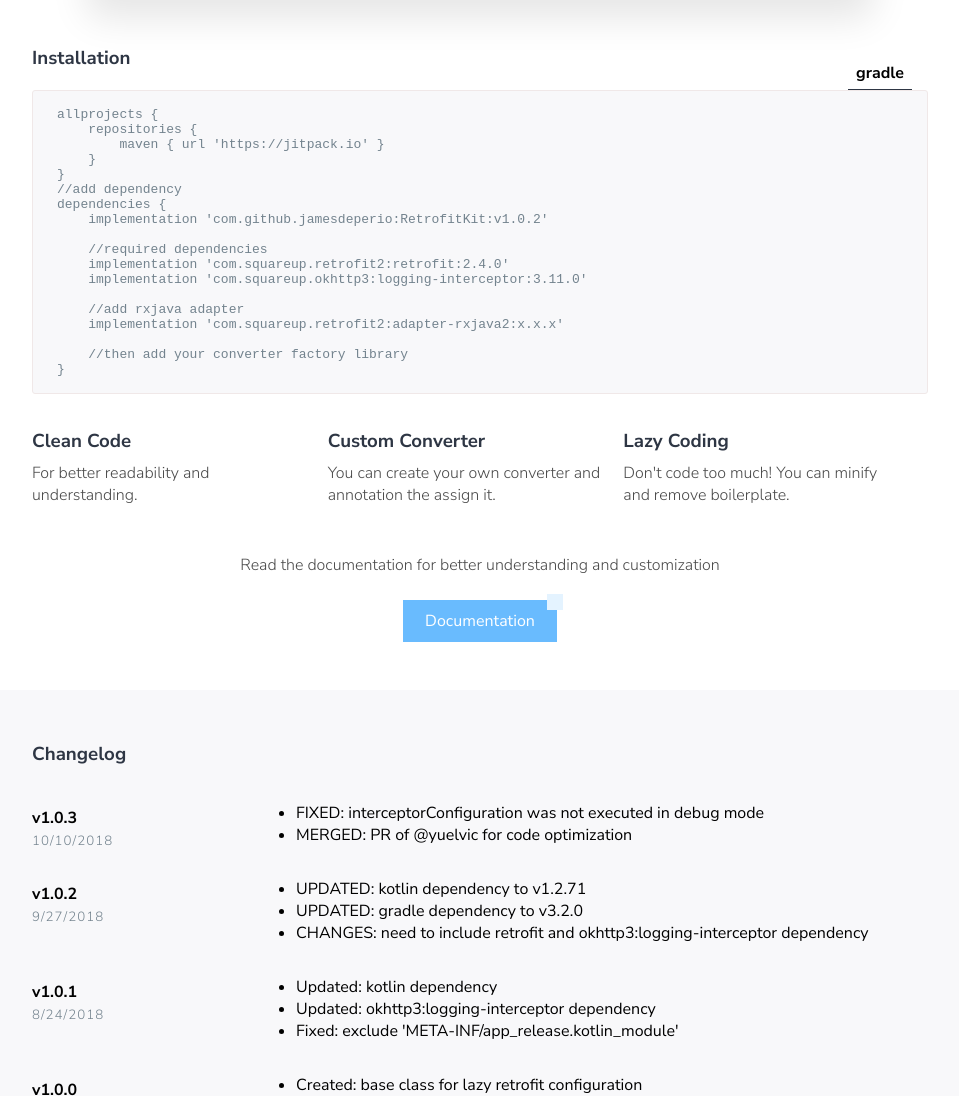
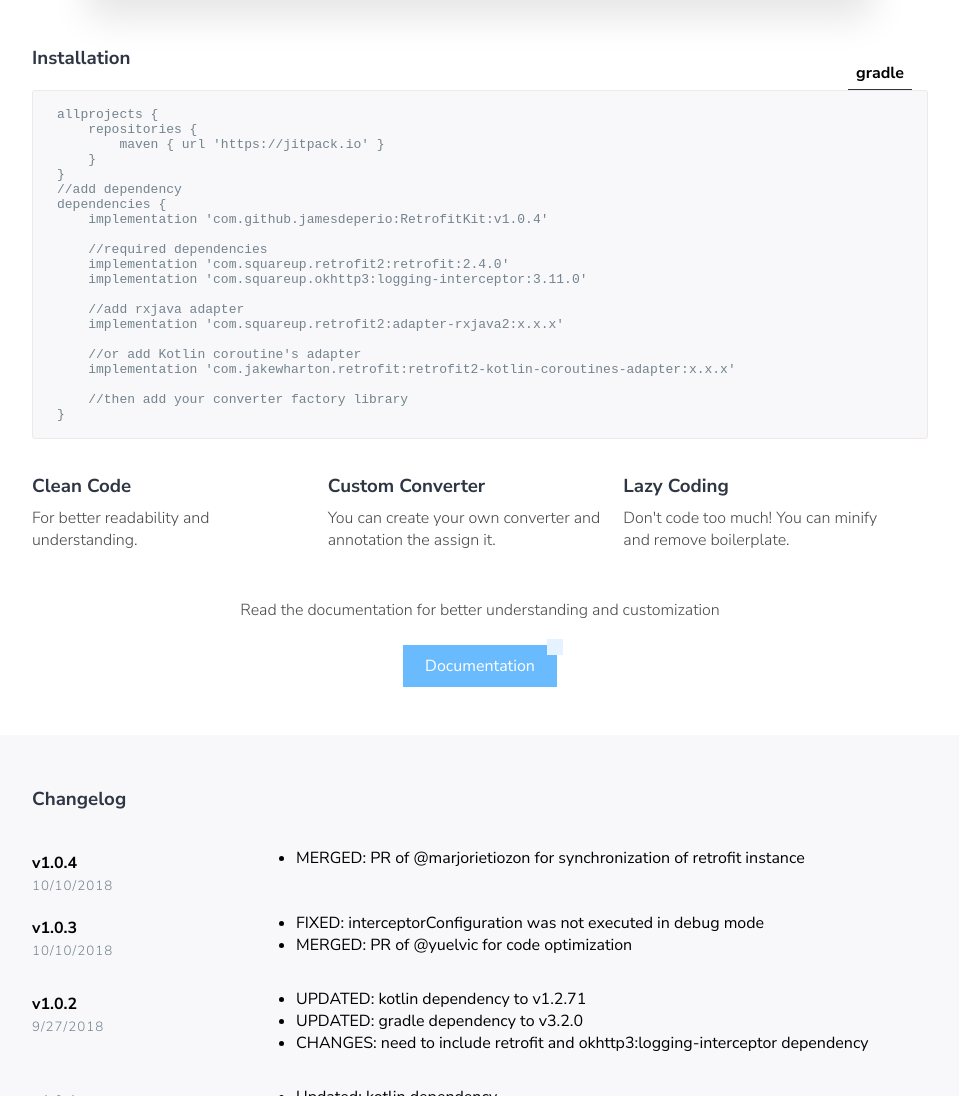
Before and after one commit to jamesdeperio/jamesdeperio.github.io, a plain HTML site: page retrofitkit/index.html in a window 1280 px wide. Shown: the part 632-1728 px from the top of the page, without its empty margins (160-1119 px from the left). Drawn offline with nearby package versions, Linux system fonts and the light colour scheme.

Commit message:
updated: retrofitkit docu

```diff
--- a/retrofitkit/index.html
+++ b/retrofitkit/index.html
@@ -48,12 +48,15 @@
                 }<br/>
               //add dependency<br/>
               dependencies {<br/>
-                &nbsp;&nbsp;&nbsp;&nbsp;implementation 'com.github.jamesdeperio:RetrofitKit:v1.0.2'<br/><br/>
+                &nbsp;&nbsp;&nbsp;&nbsp;implementation 'com.github.jamesdeperio:RetrofitKit:v1.0.4'<br/><br/>
                 &nbsp;&nbsp;&nbsp;&nbsp;//required dependencies<br/>
                 &nbsp;&nbsp;&nbsp;&nbsp;implementation 'com.squareup.retrofit2:retrofit:2.4.0'<br/>
                 &nbsp;&nbsp;&nbsp;&nbsp;implementation 'com.squareup.okhttp3:logging-interceptor:3.11.0'<br/><br/>
                 &nbsp;&nbsp;&nbsp;&nbsp;//add rxjava adapter<br/>
                 &nbsp;&nbsp;&nbsp;&nbsp;implementation 'com.squareup.retrofit2:adapter-rxjava2:x.x.x'<br/><br/>
+                &nbsp;&nbsp;&nbsp;&nbsp;//or add Kotlin coroutine's adapter<br/>
+                &nbsp;&nbsp;&nbsp;&nbsp;implementation 'com.jakewharton.retrofit:retrofit2-kotlin-coroutines-adapter:x.x.x'<br/><br/>
+
                 &nbsp;&nbsp;&nbsp;&nbsp;//then add your converter factory library<br/>
               }
             </code>
@@ -84,6 +87,17 @@
     <div class="changelog">
       <div class="wrapper">
         <h3 class="section__title">Changelog</h3>
+        <div class="changelog__item">
+          <div class="changelog__meta">
+            <h4 class="changelog__title">v1.0.4</h4>
+            <small class="changelog__date">10/10/2018</small>
+          </div>
+          <div class="changelog__detail">
+            <ul>
+             <li>MERGED: PR of @marjorietiozon for synchronization of retrofit instance</li>
+            </ul>
+          </div>
+        </div>
         <div class="changelog__item">
           <div class="changelog__meta">
             <h4 class="changelog__title">v1.0.3</h4>
```
Also changed, not shown: retrofitkit/doc.html (+7 -2 lines).
